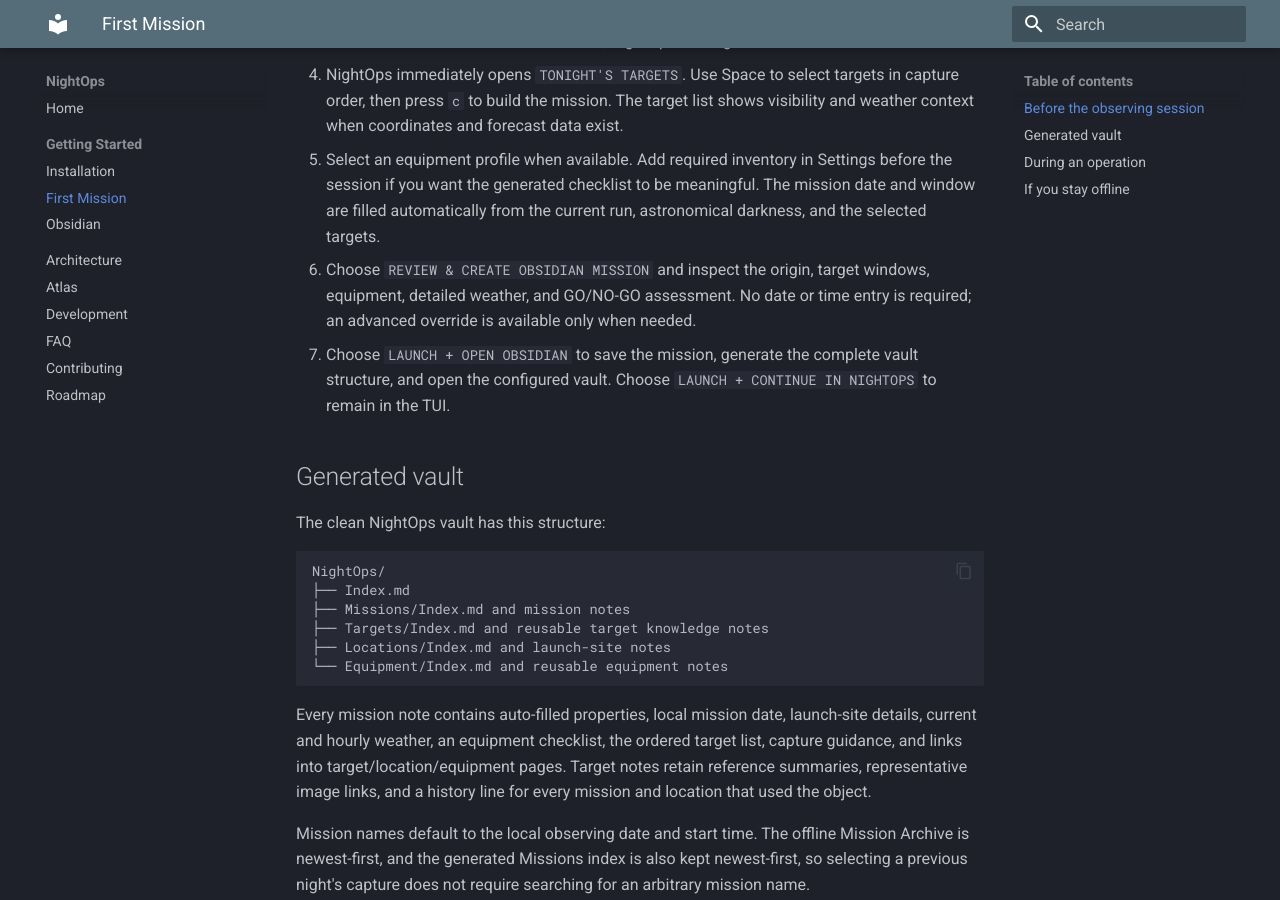
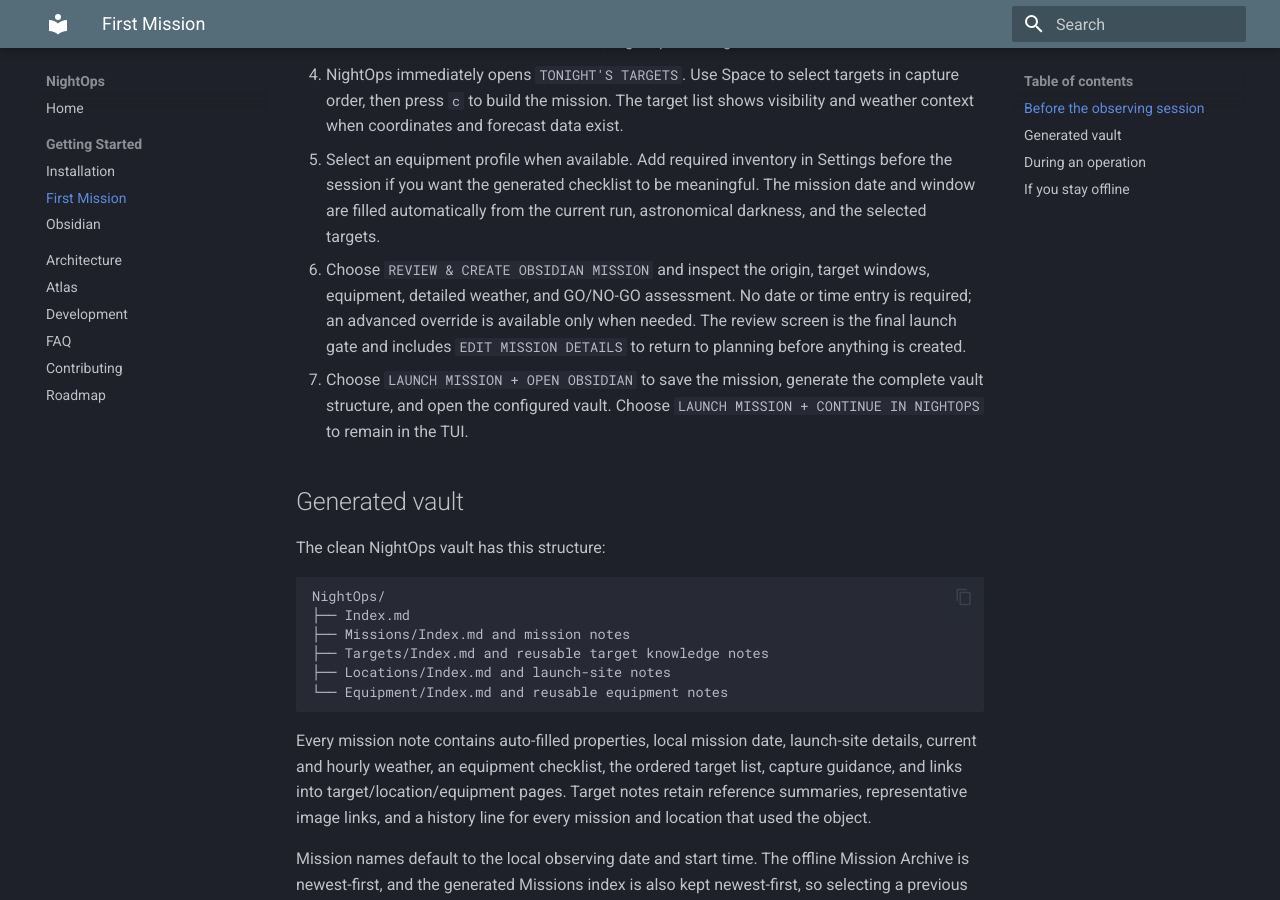
Before and after one commit to jordanistan/NightOps, an MkDocs documentation site: the page built from docs/site/first-mission.md, in a window 1280 px wide and 900 px high, scrolled down 463 px. Built offline with MkDocs 1.6.1 and Material for MkDocs 9.7.7, drawn with Linux system fonts in a browser that asks for light colours.

Commit message:
feat: make mission review the clear launch gate

```diff
--- a/docs/site/first-mission.md
+++ b/docs/site/first-mission.md
@@ -22,9 +22,11 @@
 6. Choose `REVIEW & CREATE OBSIDIAN MISSION` and inspect the origin, target
    windows, equipment, detailed weather, and GO/NO-GO assessment. No date or
    time entry is required; an advanced override is available only when needed.
-7. Choose `LAUNCH + OPEN OBSIDIAN` to save the mission, generate the complete
-   vault structure, and open the configured vault. Choose `LAUNCH + CONTINUE IN
-   NIGHTOPS` to remain in the TUI.
+   The review screen is the final launch gate and includes `EDIT MISSION
+   DETAILS` to return to planning before anything is created.
+7. Choose `LAUNCH MISSION + OPEN OBSIDIAN` to save the mission, generate the
+   complete vault structure, and open the configured vault. Choose `LAUNCH
+   MISSION + CONTINUE IN NIGHTOPS` to remain in the TUI.
 
 ## Generated vault
 
```
Also changed, not shown: README.md (+4 -2 lines), docs/Development.md (+2 -2 lines), docs/site/obsidian.md (+4 -2 lines), 2 other files.
